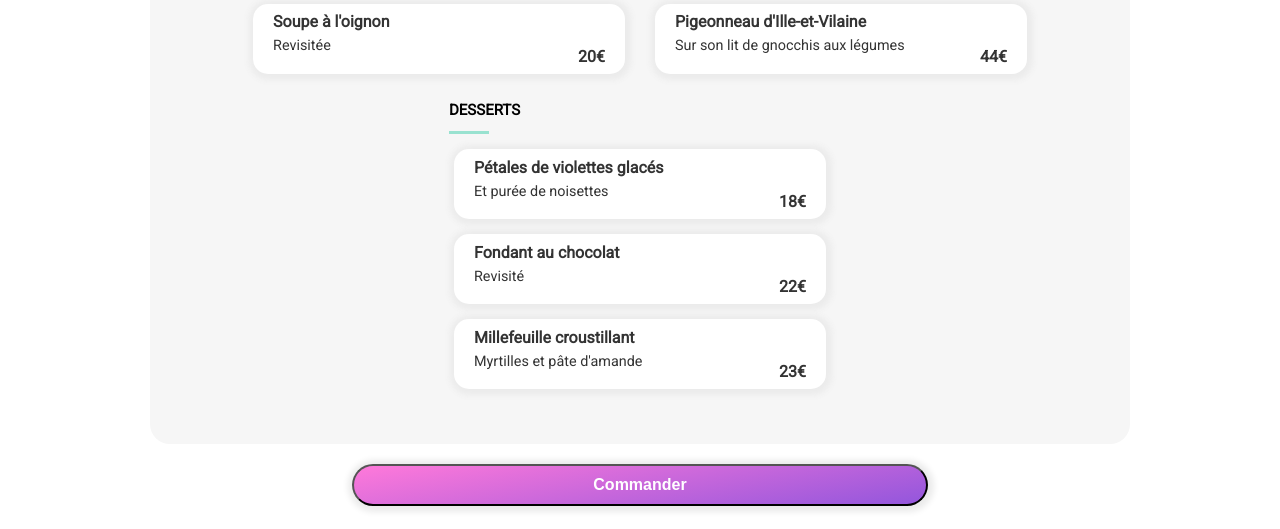
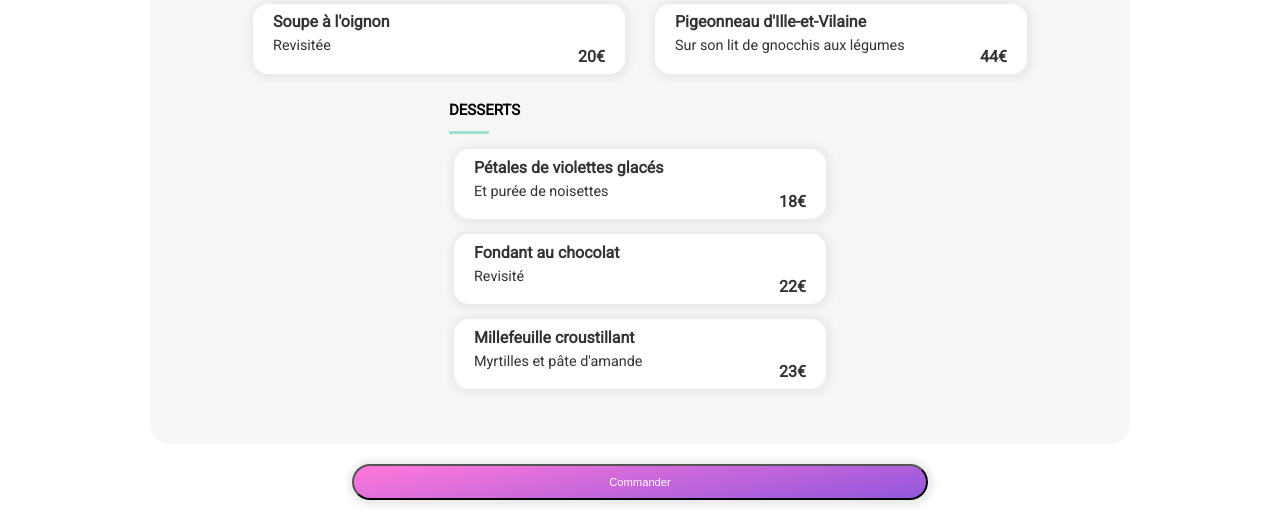
Before and after one commit to Athomdev/ThomasAntoine_3_18052021, a website: page page2.html in a window 1280 px wide. Shown: the part 910-1439 px from the top of the page. Drawn offline with Linux system fonts and the light colour scheme; a web font is replaced by a local one.

Commit message:
.btn réduction

```diff
--- a/main.scss
+++ b/main.scss
@@ -146,10 +146,10 @@ footer > .footer__nav > ul > li > a{
     border-radius: 30px;
     background: linear-gradient(170deg, #FF79DA, #9356DC);
     color: white;
-    font-weight: bold;
+    font-weight: normal;
     box-shadow: 1px 1px 6px 5px #ebebeb;
     cursor: pointer;
-    font-size: 1em;
+    font-size: 0.7em;
 
 }
 .btn:hover{
```
Also changed, not shown: style.css.
